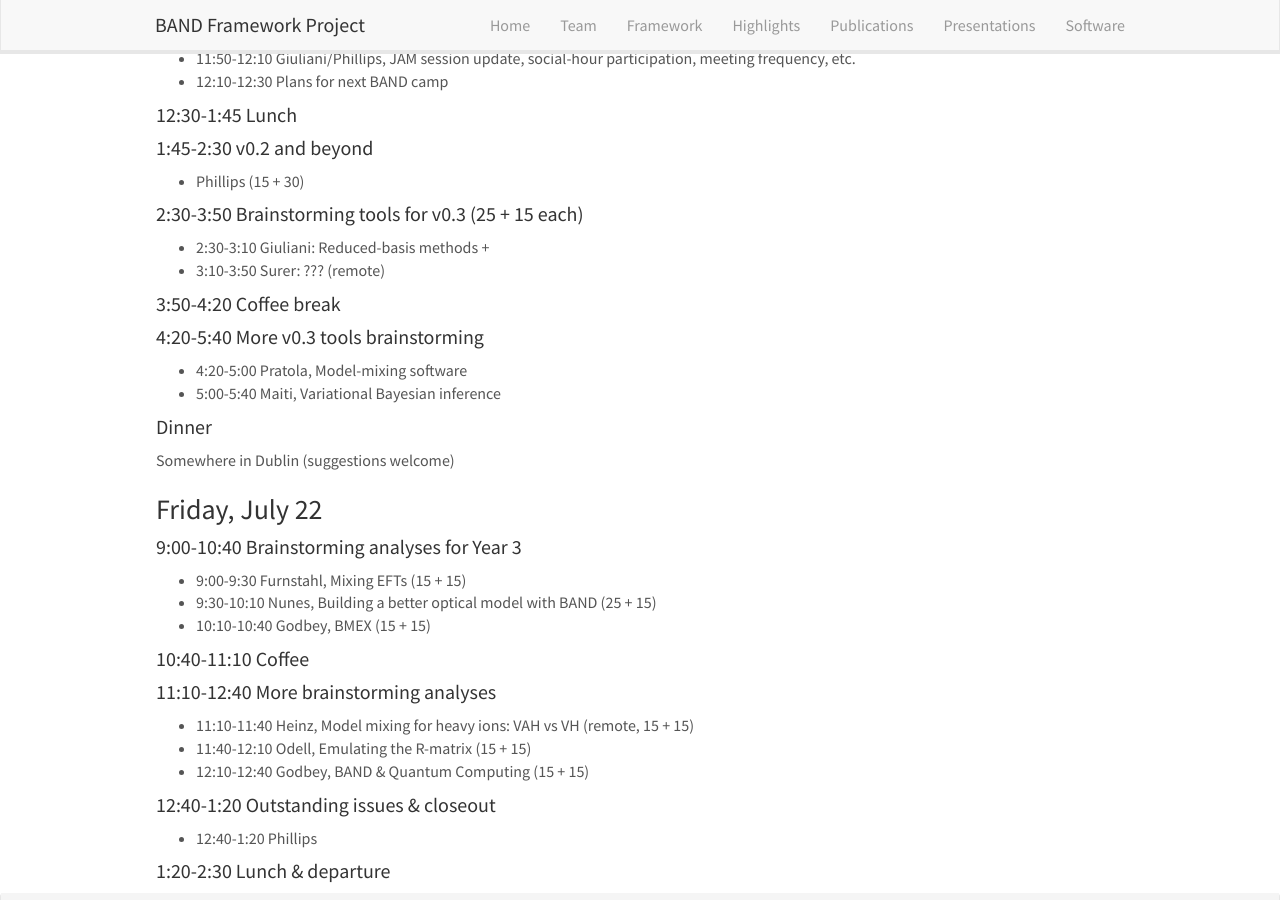
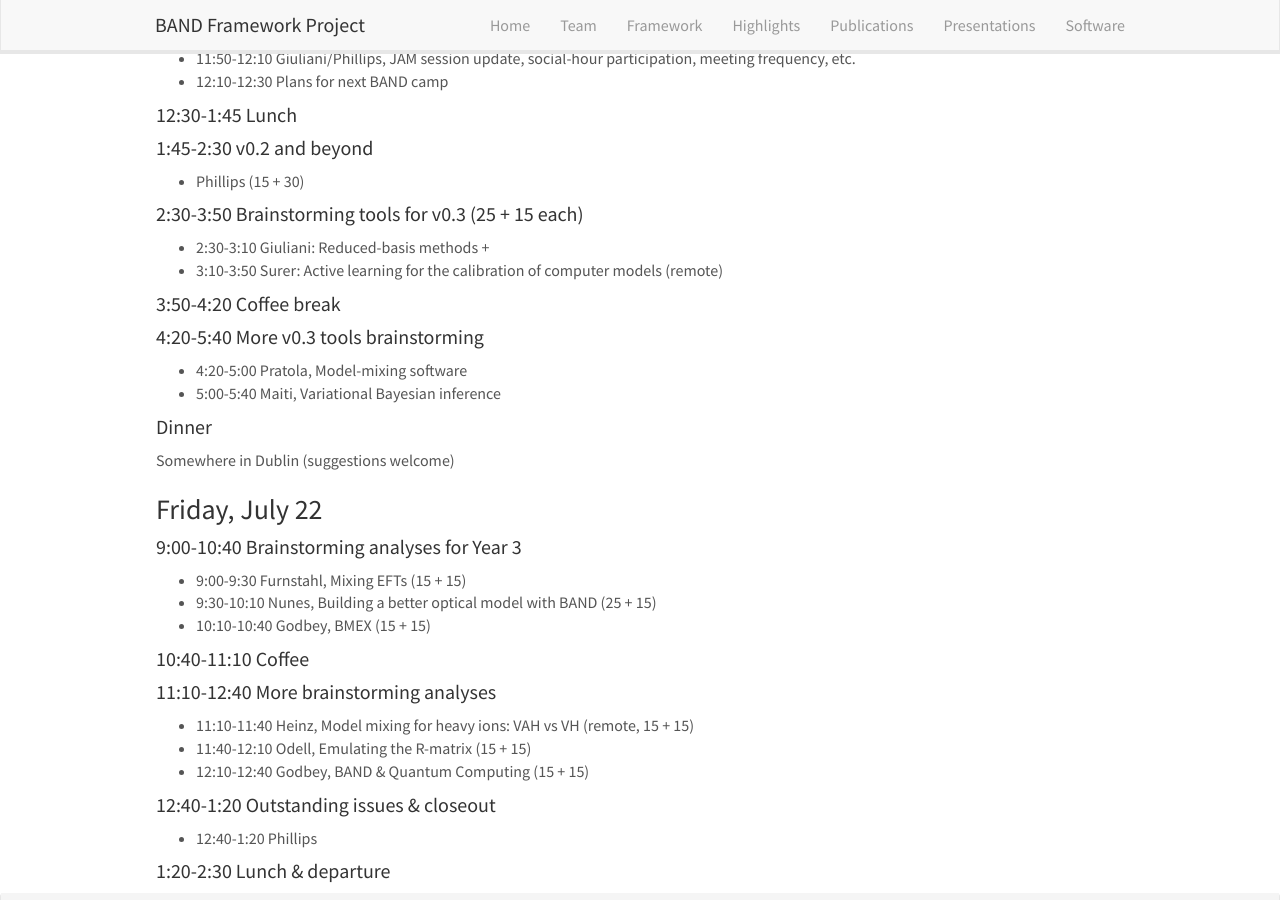
Before and after one commit to bandframework/bandframework.github.io, a Jekyll site: the page built from _pages/retreat.md, in a window 1280 px wide and 900 px high, scrolled down 735 px. Built offline with Jekyll 4.4.1, drawn with Linux system fonts in a browser that asks for light colours; nearby versions of some CDN libraries.

Commit message:
Added Surer talk title

```diff
--- a/_pages/retreat.md
+++ b/_pages/retreat.md
@@ -62,7 +62,7 @@ All times are EDT.
 
 #### 2:30-3:50 Brainstorming tools for v0.3 (25 + 15 each)
 * 2:30-3:10 Giuliani: Reduced-basis methods +
-* 3:10-3:50 Surer: ??? (remote)
+* 3:10-3:50 Surer: Active learning for the calibration of computer models (remote)
 
 #### 3:50-4:20 Coffee break
 
```
